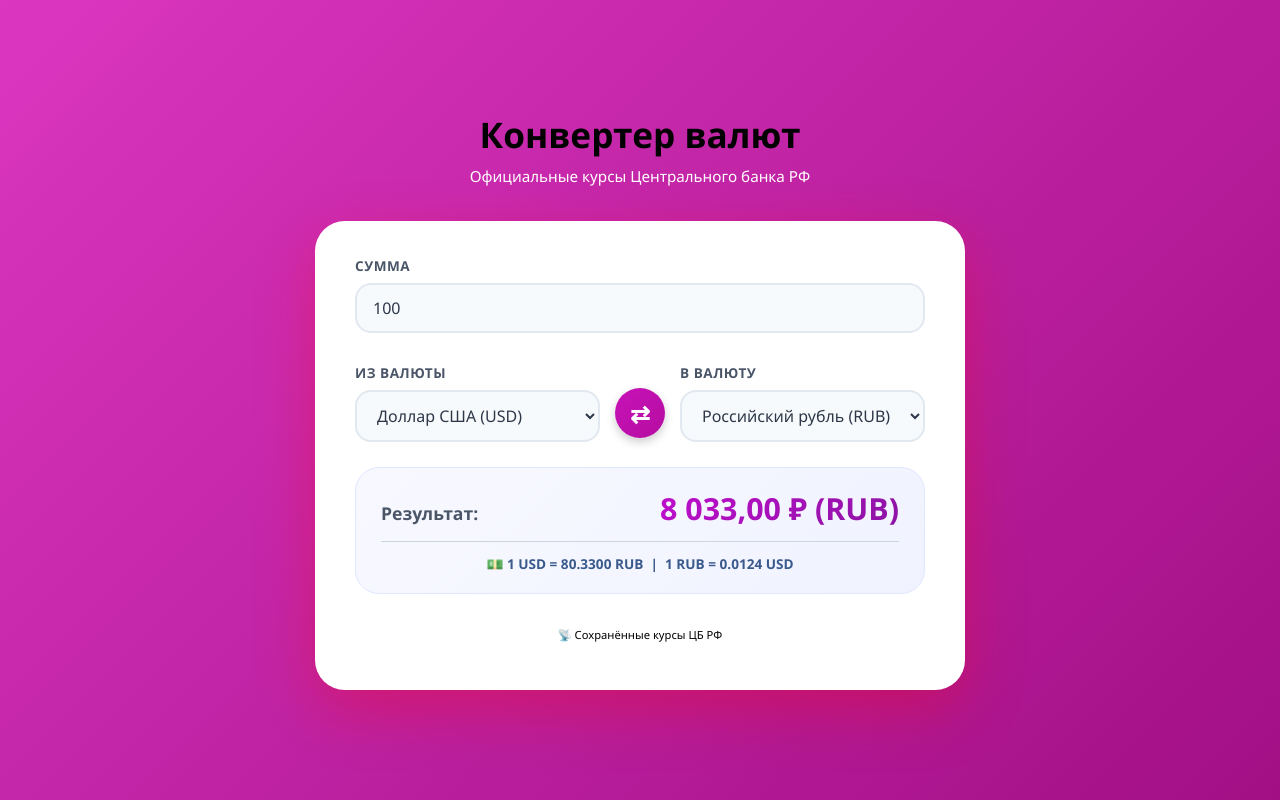
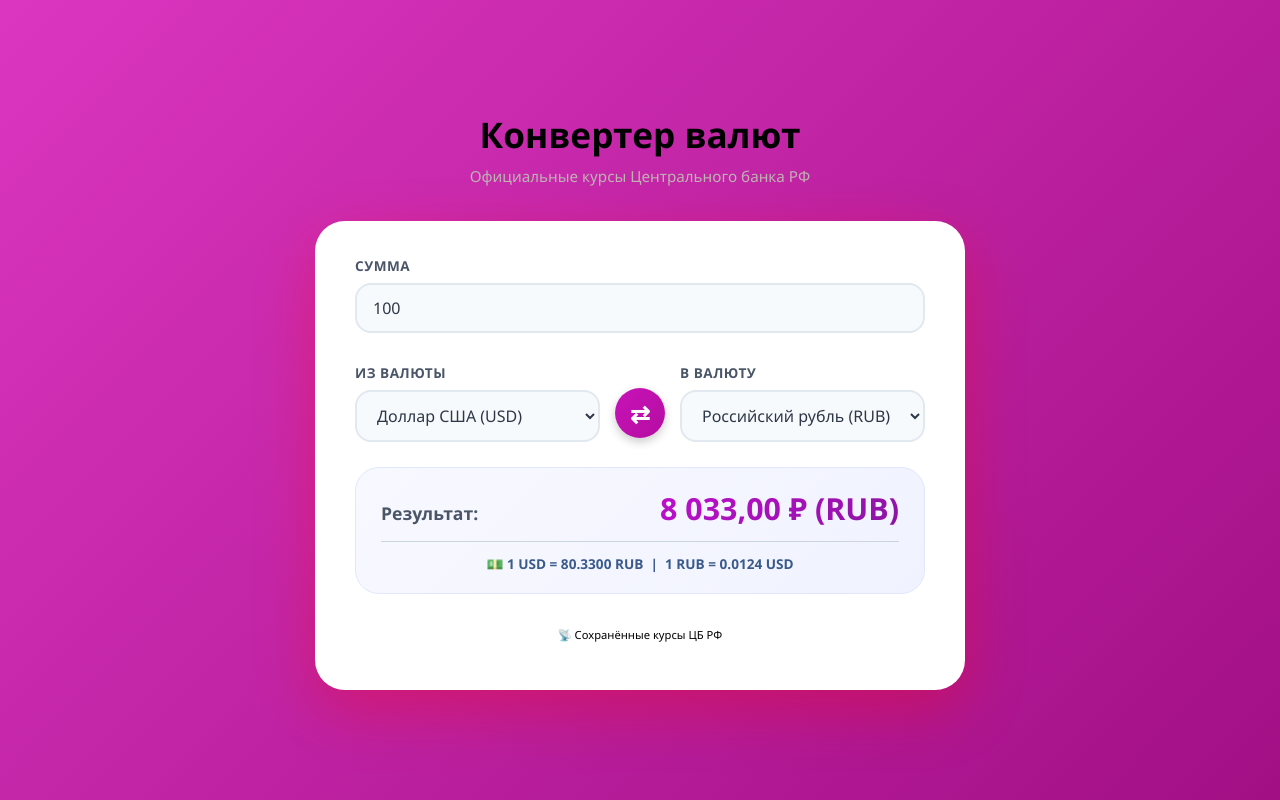
Before and after one commit to namename-code/conversion, a plain HTML site: page index.html in a window 1280 px wide. Drawn offline with Linux system fonts and the light colour scheme; no server answers.

Commit message:
Update style.css

```diff
--- a/style.css
+++ b/style.css
@@ -48,7 +48,7 @@ body {
 }
 
 .header p {
-    color: #ffffff;
+    color: #beb2b2;
     font-size: 0.95rem;
     font-weight: 500;
 }
```
